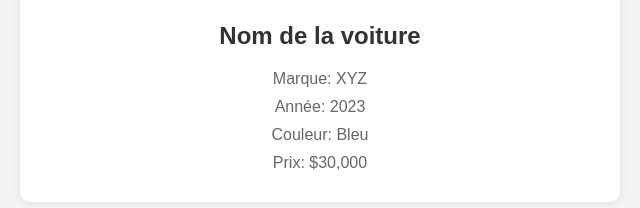
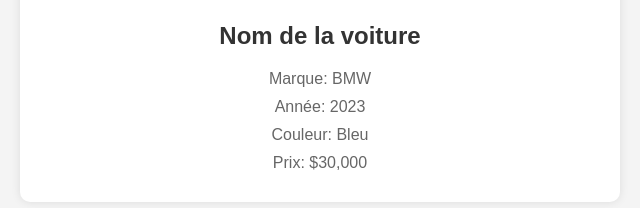
Before and after one commit to Warillon/test, a plain HTML site: page bmw.html in a window 1280 px wide. Shown: the part 410-618 px from the top of the page, 320-960 px from the left. Drawn offline with Linux system fonts and the light colour scheme.

Commit message:
Update bmw.html

```diff
--- a/bmw.html
+++ b/bmw.html
@@ -48,7 +48,7 @@
         <img src="bmw.jpg" alt="Voiture">
         <div class="car-details">
             <h2>Nom de la voiture</h2>
-            <p>Marque: XYZ</p>
+            <p>Marque: BMW</p>
             <p>Année: 2023</p>
             <p>Couleur: Bleu</p>
             <p>Prix: $30,000</p>
```
